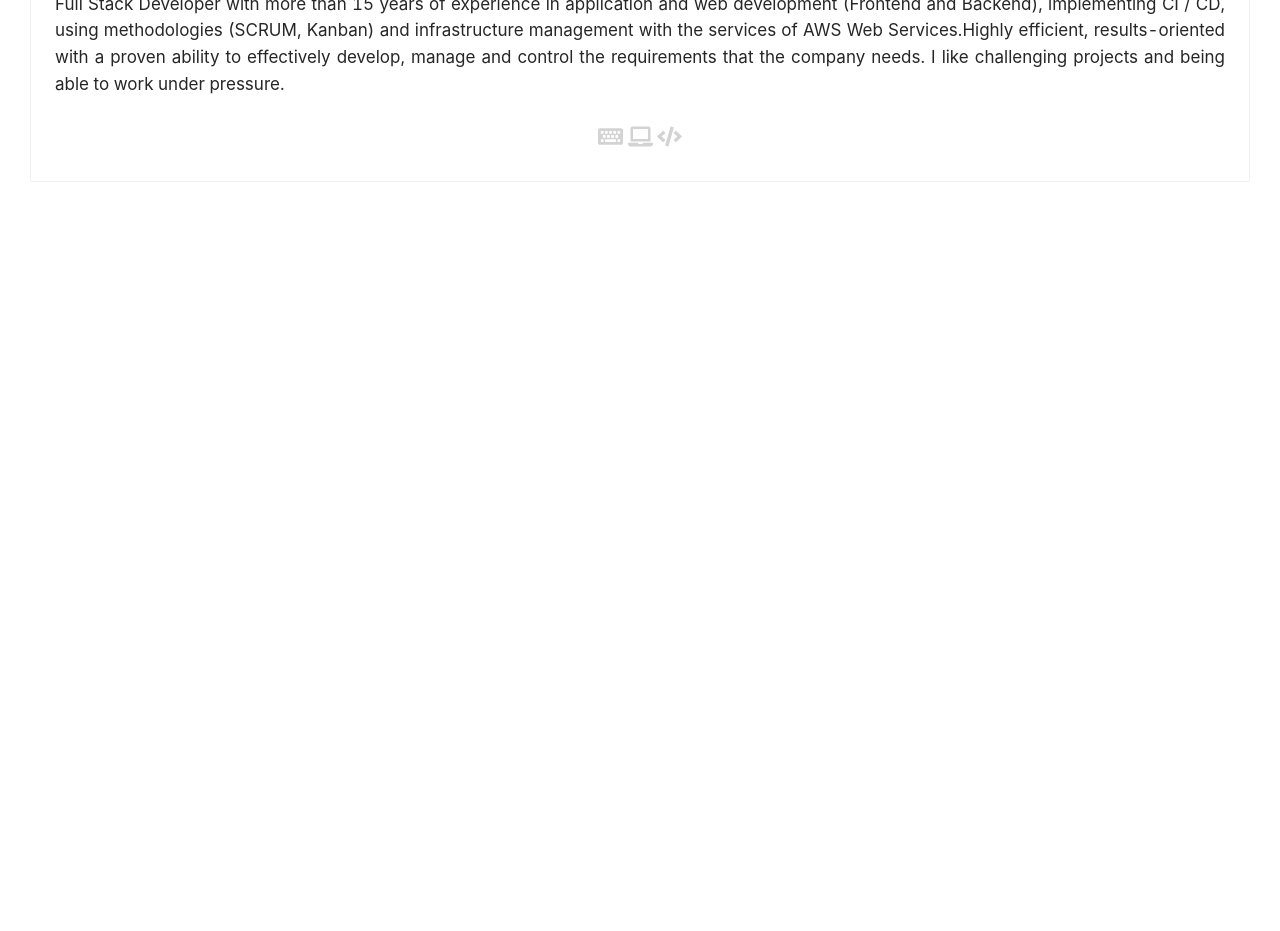
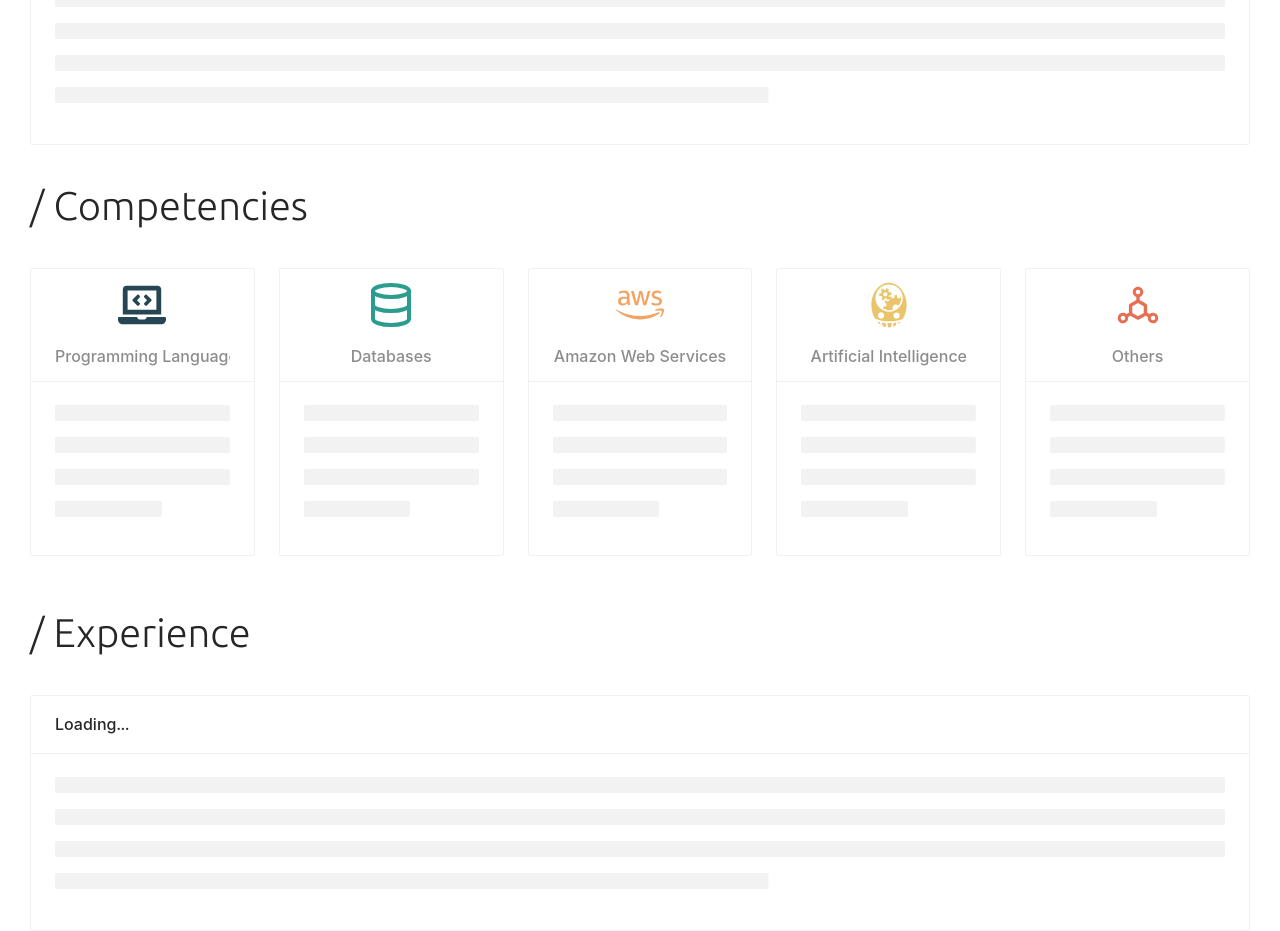
Before and after one commit to ttinajero/ttinajero.github.io, a React (Create React App) app: page / in a window 1280 px wide. Shown: the part 340-1271 px from the top of the page. Before the commit the page ends 800 px from the top, so only its background shows below. Built offline with nearby package versions, Linux system fonts and the light colour scheme.

Commit message:
se agrego el Loading con state en los componentes

```diff
--- a/src/components/Competencies.jsx
+++ b/src/components/Competencies.jsx
@@ -9,7 +9,7 @@ import { AiOutlineDeploymentUnit } from 'react-icons/ai';
 
 const { Meta } = Card;
 
-const Competencies = (estado) => {
+const Competencies = (props) => {
 
 
     const iconLaptop = { color: "#264653", fontSize: "3em" };
@@ -66,7 +66,7 @@ const Competencies = (estado) => {
                         dataSource={data}
                         renderItem={item => (
                         <List.Item>
-                            <Card title={<Meta title={item.title} description={item.subtitle} />} loading={estado}>
+                            <Card title={<Meta title={item.title} description={item.subtitle} />} loading={props.estado}>
                             { item["objects"].map((item,i) => <h3>{item}</h3>)}
                             </Card>
                         </List.Item>
--- a/src/components/Experience.jsx
+++ b/src/components/Experience.jsx
@@ -1,13 +1,13 @@
 import React from 'react'
 import { Card, Avatar, Typography } from 'antd'
 import { Row, Col, List } from 'antd';
+import LoadingBlock from '../components/LoadingBlock'
 
 
 const { Meta } = Card;
 const { Text } = Typography;
 
-const Experience = () => {
-
+const Experience = (props) => {
 
 
     const data = [
@@ -100,8 +100,7 @@ const Experience = () => {
         },
       ];
 
-
-
+      if(!props.estado) {
         return (
             <Row>
                 <Col span={24} >
@@ -128,7 +127,7 @@ const Experience = () => {
                                         title={item.company}
                                         description={item.job} />}
                                         extra={<Text code>{item.start} -- {item.end}</Text>}
-                                >
+                                    loading={props.estado}>
                                 { item["description"].map((item,i) => <div style={{padding: '0px 0px 0px 30px'}}><h3>{item}</h3></div>)}
                                 </Card>
                             </List.Item>
@@ -138,6 +137,31 @@ const Experience = () => {
                 </Col>
             </Row>
         )
+      } else {
+        return (
+            <>
+                <Row>
+                    <Col span={24} >
+                        <div style={{textAlign: 'left', padding: '30px 0px 0px 30px', fontSize:40, fontFamily: 'Ubuntu'}}>
+                                / Experience
+                        </div>
+                    </Col>
+                </Row>
+                <Row>
+                    <Col span={24} >
+                        <div style={{textAlign: 'justify', padding: '30px 30px 0px 30px'}}>
+                            <Card title="Loading..." style={{ fontWeight: 'normal', fontSize:17 }} loading={props.estado}>
+
+                            </Card>
+                        </div>
+                    </Col>
+                </Row>
+            </>
+        )
+      }
+
+
+
 }
 
 export default Experience
--- a/src/components/Summary.jsx
+++ b/src/components/Summary.jsx
@@ -3,12 +3,12 @@ import { Card } from 'antd'
 import { Row, Col } from 'antd';
 import { FaKeyboard,FaLaptop, FaCode } from 'react-icons/fa';
 
-function Summary({estado}) {
+function Summary(props) {
     return (
         <Row>
             <Col span={24} >
                 <div style={{textAlign: 'justify', padding: '30px 30px 0px 30px'}}>
-                    <Card title="Summary" style={{ fontWeight: 'normal', fontSize:17 }} loading={estado}>
+                    <Card title="Summary" style={{ fontWeight: 'normal', fontSize:17 }} loading={props.estado}>
                         Full Stack Developer with more than 15 years of experience in application and web development (Frontend and Backend), implementing CI / CD, using
                         methodologies (SCRUM, Kanban) and infrastructure management with the services of AWS Web Services.Highly efficient, results-oriented with a proven
                         ability to effectively develop, manage and control the requirements that the company needs. I like challenging projects and being able to work under pressure.
--- a/src/pages/Cv.jsx
+++ b/src/pages/Cv.jsx
@@ -5,11 +5,17 @@ import Title from '../components/Title';
 import Typing from 'react-typing-animation'
 import { Row, Col } from 'antd';
 import Summary from '../components/Summary';
+import Competencies from '../components/Competencies'
+import Experience from '../components/Experience'
 
 
 const Cv = () => {
 
-    const [estado, setestado] = useState(false)
+    const [state, setstate] = useState(true)
+
+    const termino = () => {
+        setstate(!state)
+    }
 
    return (
         <>
@@ -17,7 +23,7 @@ const Cv = () => {
         <Row>
             <Col span={24}>
                 <div style={{textAlign: 'left', padding: '0px 0px 0px 40px', fontSize:20, fontFamily: 'Ubuntu'}}>
-                    <Typing speed={50}>
+                    <Typing speed={50} onFinishedTyping={termino}>
                         <span>Cargando competencias...</span>
                         <Typing.Reset count={1} delay={500} />
                         <span>Cargando experiencia laboral...</span>
@@ -28,7 +34,9 @@ const Cv = () => {
                  </div>
             </Col>
         </Row>
-        <Summary estado={estado} />
+        <Summary estado={state} />
+        <Competencies estado={state} />
+        <Experience estado={state} />
         </>
     )
 }
```
Lines whose indentation alone changed are shown as unchanged.
